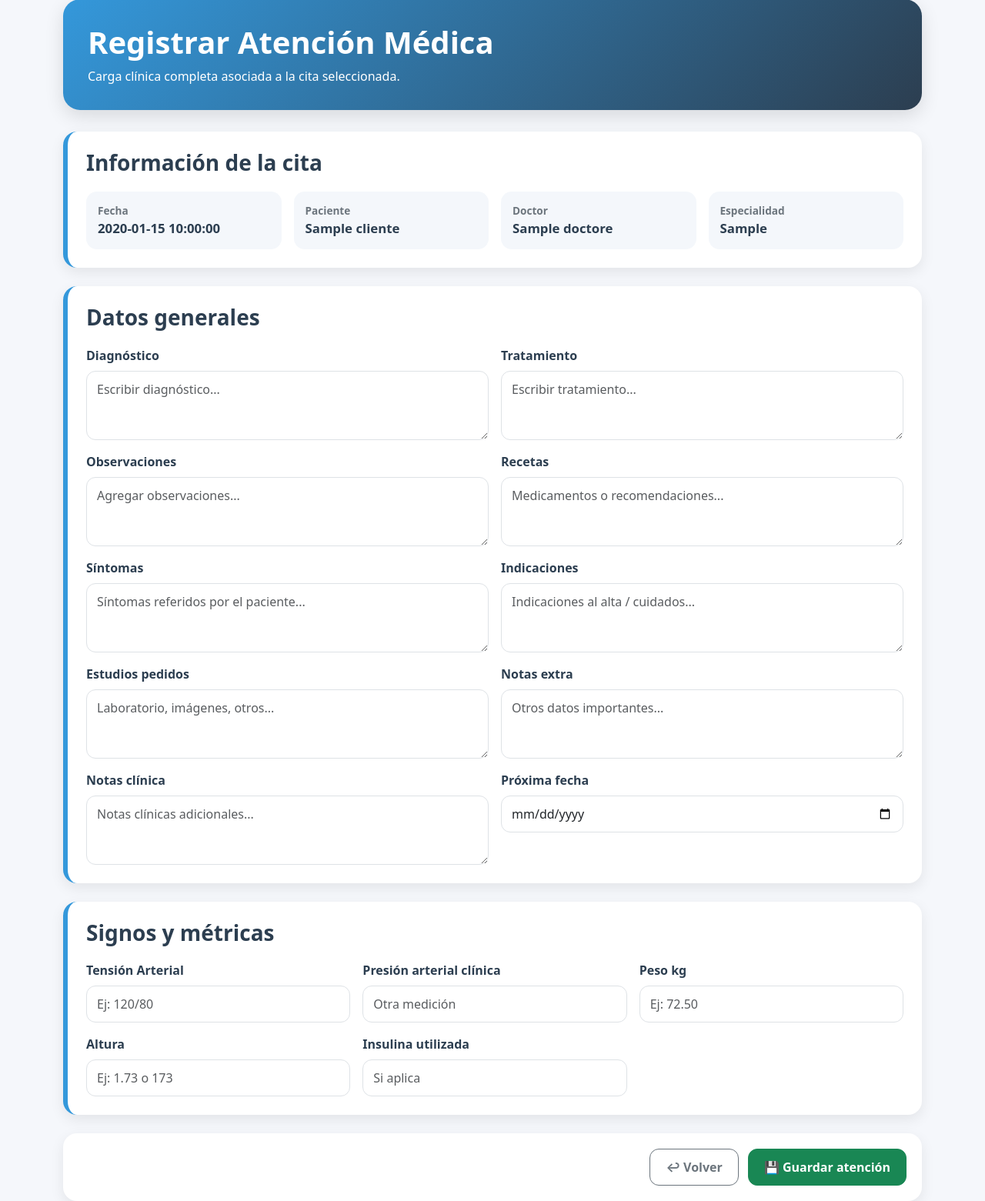
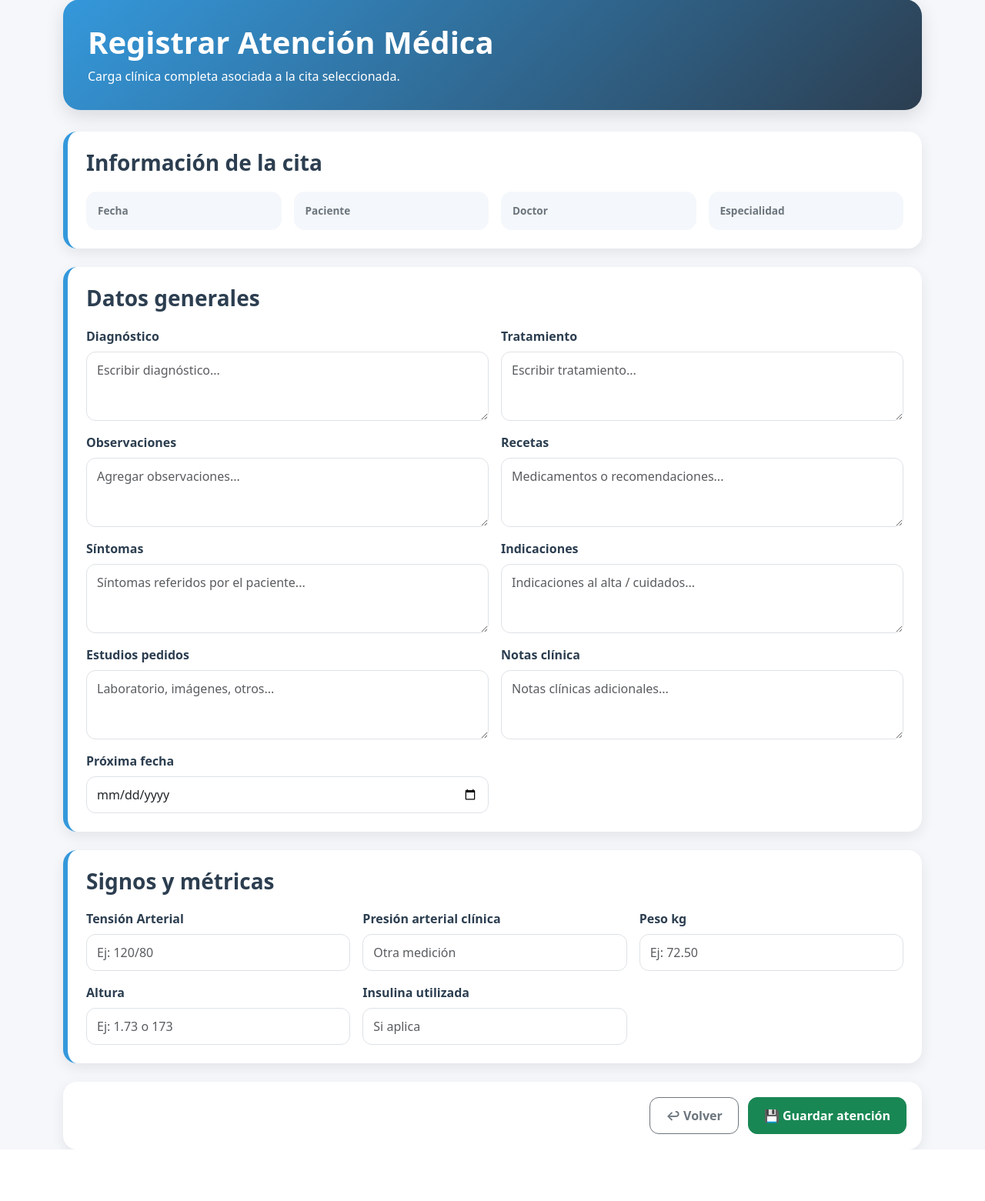
Before and after one commit to linojohanson-oss/MiCRMmedico, a Flask app: page /atencion/1 in a window 1280 px wide. Shown: the part 81-1642 px from the top of the page at 77% size. After the commit the page ends 1575 px from the top, so only its background shows below. Run offline with Flask 3, Linux system fonts and the light colour scheme; tables that the repository leaves empty or names only in its code hold one stand-in row (values such as "Sample post").

Commit message:
Corrige atenciones y registrar atencion

```diff
--- a/routes/atenciones.py
+++ b/routes/atenciones.py
@@ -13,6 +13,7 @@ def registrar_atencion(cita_id):
 
     cursor.execute("""
         SELECT c.id,
+               c.cliente_id,
                c.fecha,
                cl.nombre,
                d.nombre,
@@ -51,7 +52,7 @@ def registrar_atencion(cita_id):
         tipo_diabetes = request.form.get('tipo_diabetes')
         hba1c = request.form.get('hba1c')
 
-        especialidad = cita[4]
+        especialidad = cita[5]
 
         notas_extra = {}
 
@@ -128,7 +129,7 @@ def registrar_atencion(cita_id):
         conn.close()
 
         flash("Atención registrada correctamente", "success")
-        return redirect(url_for('clientes.index'))
+        return redirect(url_for('citas.ver_citas', cliente_id=cita[1]))
 
     cursor.close()
     conn.close()
--- a/templates/registrar_atencion.html
+++ b/templates/registrar_atencion.html
@@ -99,28 +99,28 @@
             <div class="col-md-3">
                 <div class="info-item">
                     <div class="info-label">Fecha</div>
-                    <div class="info-value">{{ cita.fecha }}</div>
+                    <div class="info-value">{{ cita[2] }}</div>
                 </div>
             </div>
 
             <div class="col-md-3">
                 <div class="info-item">
                     <div class="info-label">Paciente</div>
-                    <div class="info-value">{{ cita.nombre_cliente }}</div>
+                    <div class="info-value">{{ cita[3] }}</div>
                 </div>
             </div>
 
             <div class="col-md-3">
                 <div class="info-item">
                     <div class="info-label">Doctor</div>
-                    <div class="info-value">{{ cita.nombre_doctor }}</div>
+                    <div class="info-value">{{ cita[4] }}</div>
                 </div>
             </div>
 
             <div class="col-md-3">
                 <div class="info-item">
                     <div class="info-label">Especialidad</div>
-                    <div class="info-value">{{ cita.especialidad }}</div>
+                    <div class="info-value">{{ cita[5] }}</div>
                 </div>
             </div>
         </div>
@@ -166,11 +166,6 @@
             </div>
 
             <div class="col-md-6">
-                <label class="form-label">Notas extra</label>
-                <textarea name="notas_extra" class="form-control" placeholder="Otros datos importantes..."></textarea>
-            </div>
-
-            <div class="col-md-6">
                 <label class="form-label">Notas clínica</label>
                 <textarea name="notas_clinica" class="form-control" placeholder="Notas clínicas adicionales..."></textarea>
             </div>
@@ -188,7 +183,7 @@
         <div class="row g-3">
             <div class="col-md-4">
                 <label class="form-label">Tensión Arterial</label>
-                <input type="text" name="ta" class="form-control" placeholder="Ej: 120/80">
+                <input type="text" name="presion_arterial" class="form-control" placeholder="Ej: 120/80">
             </div>
 
             <div class="col-md-4">
@@ -213,7 +208,7 @@
         </div>
     </div>
 
-    {% if cita.especialidad == 'Oftalmología' %}
+    {% if cita[5] == 'Oftalmología' %}
     <div class="form-section">
         <h3 class="section-title">Parámetros oftalmológicos</h3>
 
@@ -225,27 +220,29 @@
 
             <div class="col-md-6">
                 <label class="form-label">Presión intraocular</label>
-                <input type="text" name="pio" class="form-control" placeholder="Ej: 16 mmHg">
+                <input type="text" name="presion_intraocular" class="form-control" placeholder="Ej: 16 mmHg">
             </div>
         </div>
     </div>
-    {% elif cita.especialidad == 'Cardiología' %}
+
+    {% elif cita[5] == 'Cardiología' %}
     <div class="form-section">
         <h3 class="section-title">Parámetros cardíacos</h3>
 
         <div class="row g-3">
             <div class="col-md-6">
                 <label class="form-label">Frecuencia cardíaca</label>
-                <input type="text" name="fc" class="form-control" placeholder="Ej: 72 lpm">
+                <input type="text" name="frecuencia_cardiaca" class="form-control" placeholder="Ej: 72 lpm">
             </div>
 
             <div class="col-md-6">
                 <label class="form-label">Tensión arterial</label>
-                <input type="text" name="ta" class="form-control" placeholder="Ej: 120/80">
+                <input type="text" name="presion_arterial" class="form-control" placeholder="Ej: 120/80">
             </div>
         </div>
     </div>
-    {% elif cita.especialidad == 'Neurología' %}
+
+    {% elif cita[5] == 'Neurología' %}
     <div class="form-section">
         <h3 class="section-title">Examen neurológico</h3>
 
@@ -261,7 +258,8 @@
             </div>
         </div>
     </div>
-    {% elif cita.especialidad == 'Endocrinología' %}
+
+    {% elif cita[5] == 'Endocrinología' %}
     <div class="form-section">
         <h3 class="section-title">Parámetros endocrinológicos</h3>
 
@@ -282,7 +280,8 @@
             </div>
         </div>
     </div>
-    {% elif cita.especialidad == 'Clínica' %}
+
+    {% elif cita[5] == 'Clínica' %}
     <div class="form-section">
         <h3 class="section-title">Examen clínico</h3>
 
@@ -301,7 +300,7 @@
     {% endif %}
 
     <div class="actions-bar">
-        <a href="{{ url_for('citas.ver_citas', cliente_id=cita.cliente_id) }}"
+        <a href="{{ url_for('citas.ver_citas', cliente_id=cita[1]) }}"
            class="btn btn-outline-secondary btn-action">
             ↩ Volver
         </a>
```
